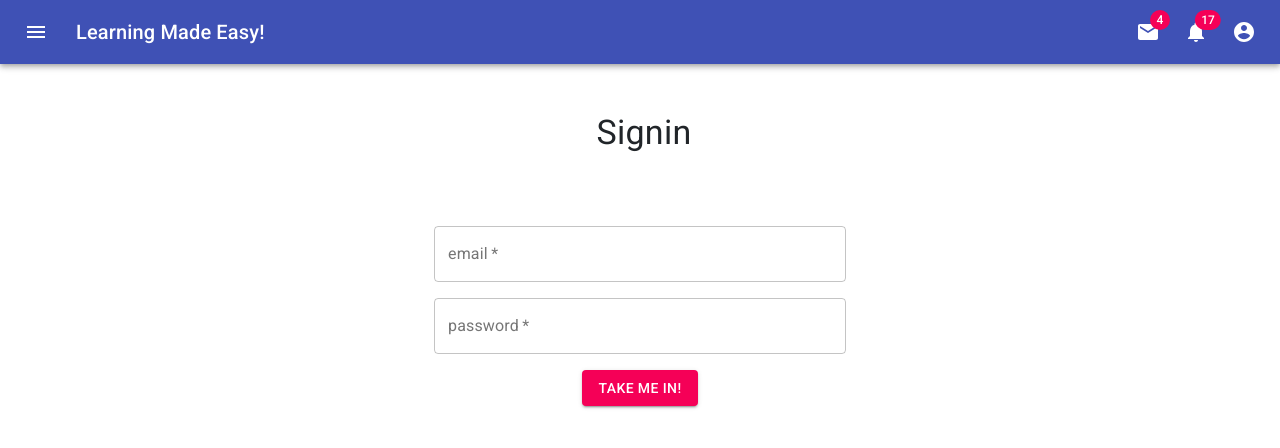
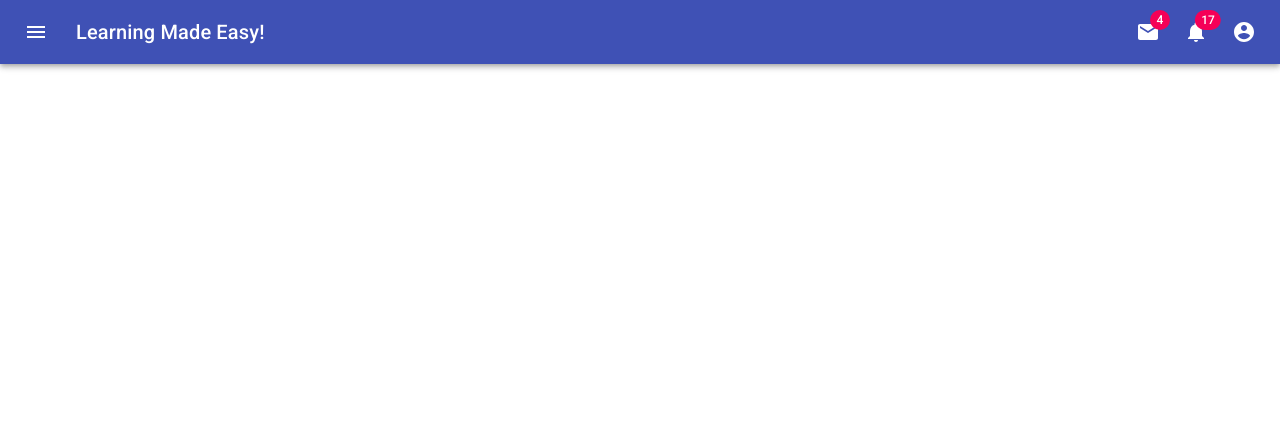
Before and after one commit to akshayraichur/ces-xp-demo, a React (Create React App) app in the folder Web/frontend/: page / in a window 1280 px wide. Shown: the top 448 px of the page. Built offline with nearby package versions, Linux system fonts and the light colour scheme.

Commit message:
Added routes to frontend

```diff
--- a/Web/frontend/package.json
+++ b/Web/frontend/package.json
@@ -13,6 +13,7 @@
     "formik": "^2.1.4",
     "react": "^16.13.1",
     "react-dom": "^16.13.1",
+    "react-router-dom": "^5.2.0",
     "react-scripts": "3.4.1",
     "yup": "^0.28.5"
   },
--- a/Web/frontend/src/App.js
+++ b/Web/frontend/src/App.js
@@ -2,13 +2,22 @@
 import NavBar from "./Components/NavBar";
 import { Register } from "./Screens/Register/Register";
 import { Signin } from "./Screens/Signin/Signin";
+import { Switch, Route } from "react-router-dom";
 
 function App() {
   return (
-    <div className="App">
+    <>
       <NavBar />
-      <Signin />
-    </div>
+      <Switch>
+        <Route path="/signin" exact>
+          <Signin />
+        </Route>
+
+        <Route path="/register" exact>
+          <Register />
+        </Route>
+      </Switch>
+    </>
   );
 }
 
```
Also changed, not shown: Web/frontend/src/index.js (+4 -3 lines), 1 other file (tests, documents, lock files or other folders).
